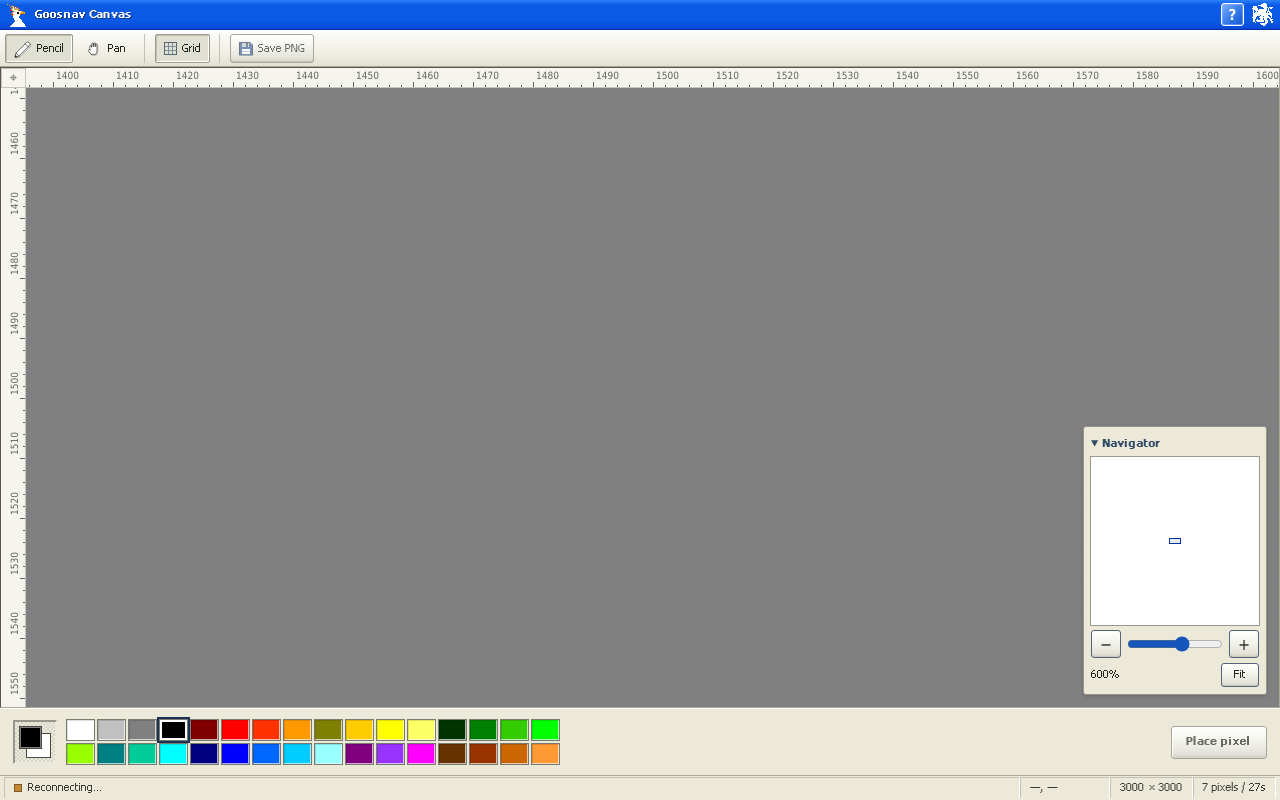
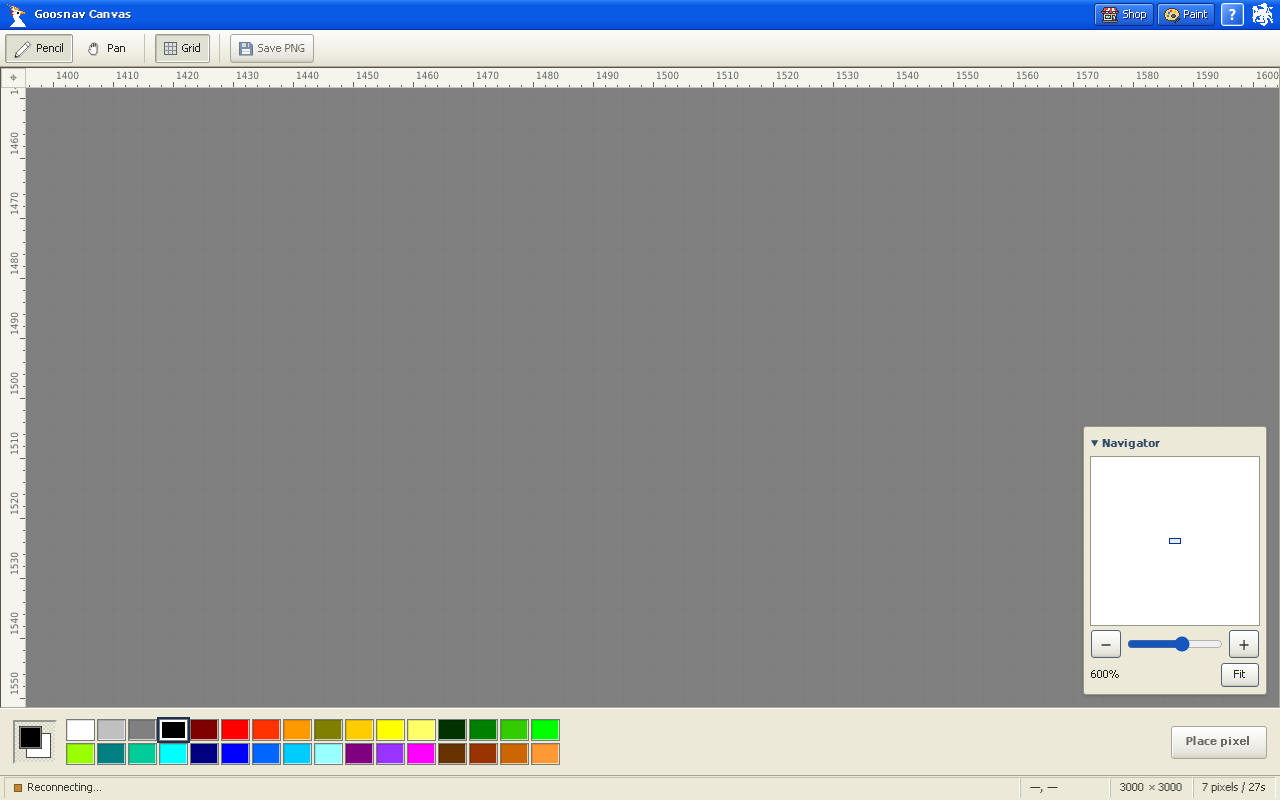
Before and after one commit to goosnav/canvas, a website with bundled scripts: page public/index.html in a window 1280 px wide. Built offline with nearby package versions, Linux system fonts and the light colour scheme; no server answers.

Commit message:
Add Shop and Paint shortcuts to the Canvas title bar

```diff
--- a/public/index.html
+++ b/public/index.html
@@ -15,6 +15,14 @@
   <header class="titlebar">
     <img src="/goose_pixel_2.png" width="24" height="24" alt="">
     <h1>Goosnav Canvas</h1>
+    <nav class="title-links" aria-label="Goosnav sites">
+      <a href="https://goosnav.shop" title="Goosnav Shop">
+        <img src="/shop-storefront.png" width="18" height="18" alt="">Shop
+      </a>
+      <a href="https://paint.goosnav.shop" title="Goosnav Paint">
+        <img src="/favicon.svg" width="16" height="16" alt="">Paint
+      </a>
+    </nav>
     <button id="help" class="title-button" aria-label="Canvas help" title="Canvas help">?</button>
     <img class="brand" src="/mark.png" width="25" height="25" alt="Goosnav">
   </header>
--- a/public/style.css
+++ b/public/style.css
@@ -10,7 +10,12 @@ button:disabled{cursor:default}
 .titlebar{display:flex;align-items:center;gap:6px;padding:0 5px;color:white;background:linear-gradient(#2c80f7,#0a5ae6 18%,#0a5ae6 72%,#0848d4);border-bottom:1px solid #0831a8}
 .titlebar img,.icon{image-rendering:pixelated}
 h1{margin:0;font:bold 11px/1.45 "Pixel Tahoma",Tahoma,Verdana,sans-serif;text-shadow:1px 1px #163b88}
+.title-links{display:flex;gap:3px;margin-left:auto}
+.title-links a{display:inline-flex;align-items:center;gap:4px;height:23px;padding:0 6px;color:#fff;text-decoration:none;white-space:nowrap;border:1px solid #0c2f86;border-radius:3px;background:linear-gradient(#5b9bfa,#3a81f3 12%,#1f5fd8 88%,#1a4fc0);box-shadow:inset 1px 1px #8fbcff;text-shadow:1px 1px #0a1f7a}
+.title-links a:hover{background:linear-gradient(#7db2ff,#4e93fb 12%,#2f71e6 88%,#2560d6)}
+.title-links a:focus-visible{outline:1px dotted #fff;outline-offset:-3px}
 .title-button{margin-left:auto;width:23px;height:23px;border:1px solid #fff;border-radius:3px;background:linear-gradient(135deg,#80aeff,#3679e8 55%,#1254cf);box-shadow:inset 0 0 0 1px #92bafd80;color:white;font:bold 15px Tahoma,sans-serif}
+.title-links+.title-button{margin-left:0}
 .title-button:hover{filter:brightness(1.15)}
 .tools,.palette-bar{display:flex;align-items:center;gap:9px;padding:7px 10px;border-top:1px solid white;border-bottom:1px solid var(--edge)}
 .group,.colors,.placement{display:flex;align-items:center;gap:3px}
@@ -79,4 +84,4 @@ dialog .titlebar{height:30px}
 .guide-body .standard{display:block;margin-left:auto}
 @media(max-width:760px){.palette-bar{flex-wrap:wrap}.placement{margin-left:auto}#palette{grid-template-columns:repeat(16,min(4.9vw,24px))}.current{width:38px}.colors{gap:6px}}
 @media(max-width:570px){.navigator{width:138px;right:6px;bottom:6px}.navigator summary{min-height:24px}.tools{gap:4px;padding:5px}.group+.group{padding-left:4px}.tools button{padding:0 5px}.palette-bar{padding:8px;gap:7px}.colors{width:100%}#palette{flex:1;grid-template-columns:repeat(16,minmax(0,1fr));grid-template-rows:repeat(2,22px)}.placement{width:100%;justify-content:space-between}footer>span{padding:0 5px}.coords{min-width:65px}.workspace{grid-template-columns:20px minmax(0,1fr)}}
-@media(max-width:355px){.icon{width:14px}.tools button{gap:2px}#zoom-value{min-width:35px}}
+@media(max-width:355px){.titlebar{gap:4px}.title-links a{padding-inline:4px}.icon{width:14px}.tools button{gap:2px}#zoom-value{min-width:35px}}
```
Also changed, not shown: public/shop-storefront.png (added).
